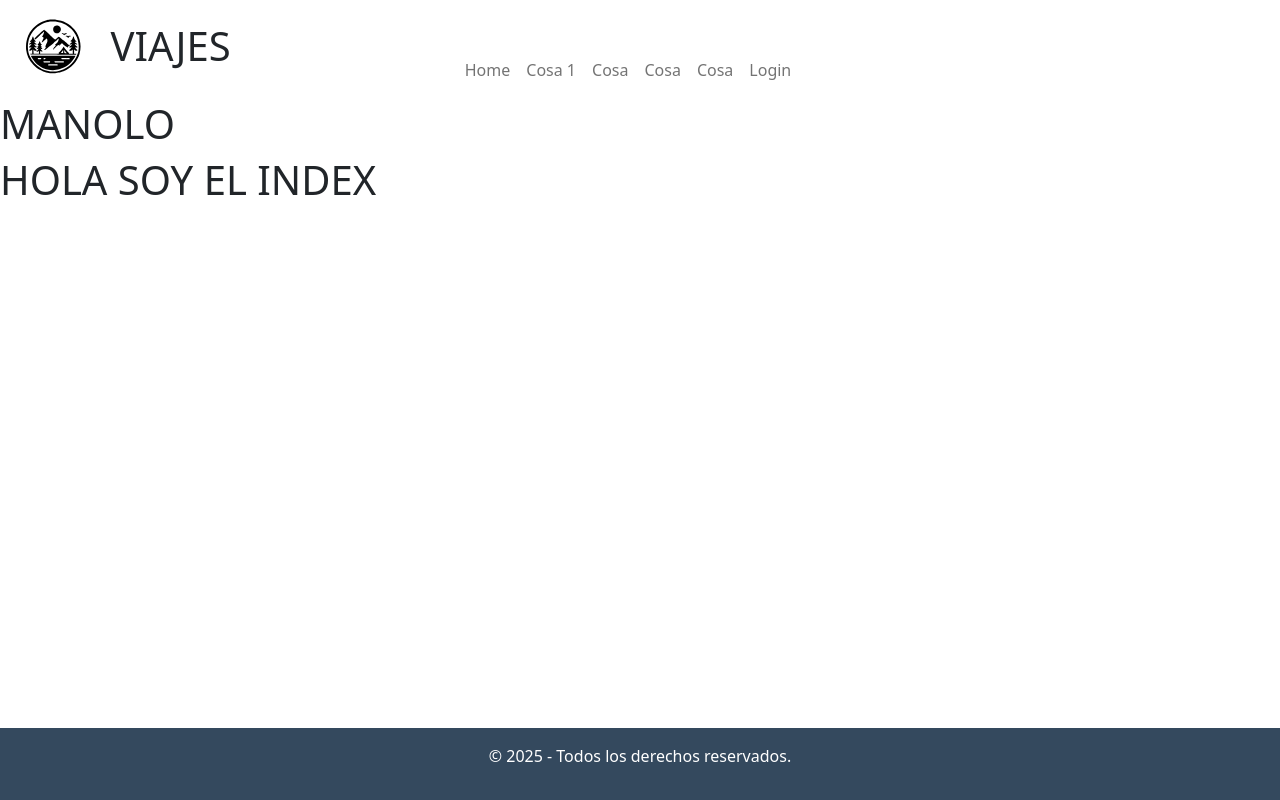
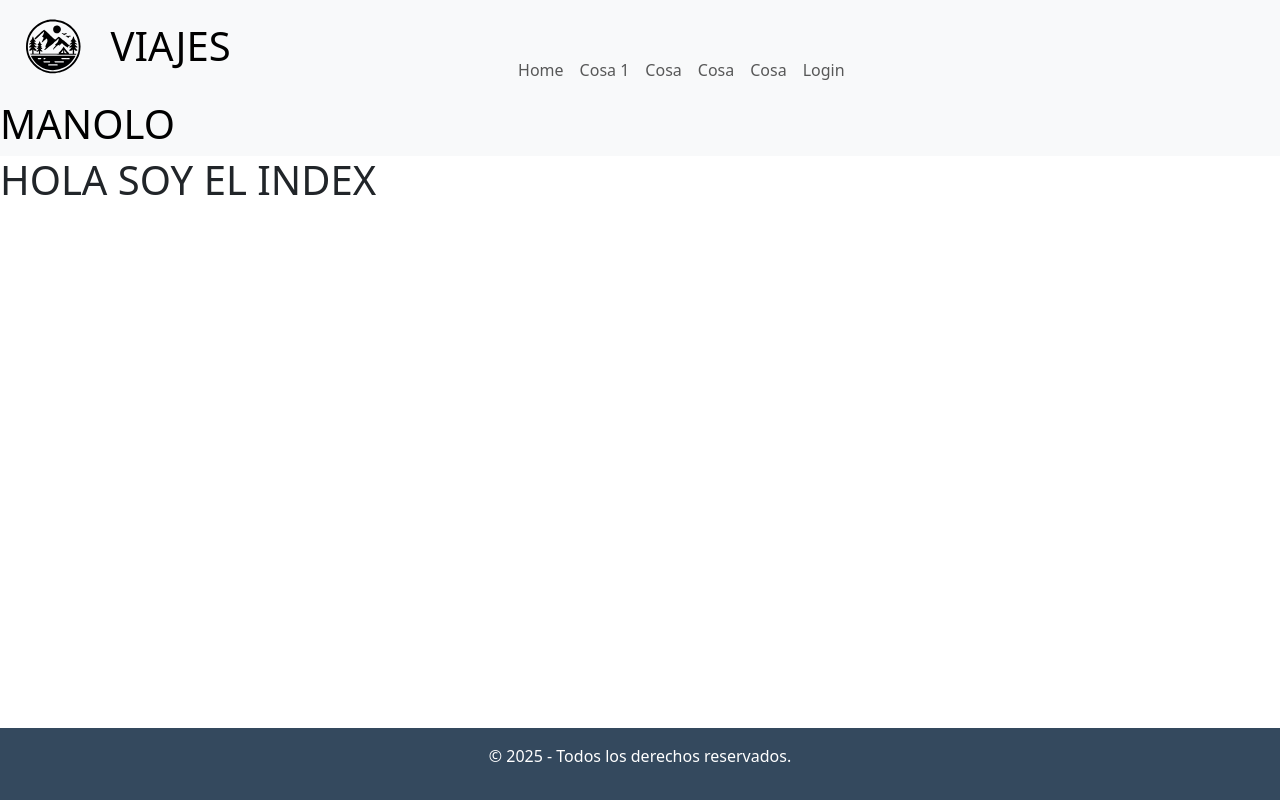
Before and after one commit to sudoRaul/Proyecto-Free-Tours-Vue, a Vue app: page / in a window 1280 px wide. Built offline with nearby package versions, Linux system fonts and the light colour scheme.

Commit message:
Bootstrap y modal añadidos

```diff
--- a/index.html
+++ b/index.html
@@ -3,9 +3,10 @@
   <head>
     <meta charset="UTF-8">
     <link rel="icon" href="/favicon.ico">
-    <link href="https://cdn.jsdelivr.net/npm/bootstrap@5.0.2/dist/css/bootstrap.min.css" rel="stylesheet" integrity="sha384-EVSTQN3/azprG1Anm3QDgpJLIm9Nao0Yz1ztcQTwFspd3yD65VohhpuuCOmLASjC" crossorigin="anonymous">
+    <link href="https://cdn.jsdelivr.net/npm/bootstrap@5.3.2/dist/css/bootstrap.min.css" rel="stylesheet">
+    <script src="https://cdn.jsdelivr.net/npm/bootstrap@5.3.2/dist/js/bootstrap.bundle.min.js" defer></script>
     <meta name="viewport" content="width=device-width, initial-scale=1.0">
-    <title>Vite App</title>
+    <title>Tours, visitas turísticas </title>
   </head>
   <body>
     <div id="app"></div>
--- a/package.json
+++ b/package.json
@@ -9,6 +9,7 @@
     "preview": "vite preview"
   },
   "dependencies": {
+    "bootstrap": "^5.3.3",
     "vue": "^3.5.13",
     "vue-router": "^4.5.0"
   },
--- a/src/components/Header.vue
+++ b/src/components/Header.vue
@@ -1,76 +1,101 @@
 <script setup>
-import {ref} from "vue"
-import router from "../router"
-const emit = defineEmits(["sesionCerrada"])
+import { ref } from "vue";
+import router from "../router";
+const emit = defineEmits(["sesionCerrada"]);
 
- const props=defineProps({
+const props = defineProps({
   title: String,
   usuarioAutenticado: Object,
   datosUsuario: Object
 });
 
-
-
-function irHome() {
-  router.push("./")
-}
-function irLogin() {
-  router.push("./login")
+// Método para cerrar sesión
+function cerrarSesion() {
+  emit("sesionCerrada", null);
+  localStorage.removeItem("sesion");
 }
 
+// Referencia para el modal
+const modalLogin = ref(null);
 
-
-function cerrarSesion() {
-  emit("sesionCerrada", null)
-  localStorage.removeItem("sesion")
-
-//TODO: HABRÍA QUE NOTIFICAR A APP.VUE CON UN EMIT PARA QUE SEPA QUE LA SESIÓN ESTÁ CERRADA
-
+// Función para mostrar el modal
+function abrirModalLogin() {
+  const modal = new bootstrap.Modal(modalLogin.value);
+  modal.show();
 }
 </script>
 
+<template>
+  <header class="bg-light text-black align-items-center row">
+    <div class="row">
+      <h1 class="col-4">
+        <img src="@/images/logo.svg" alt="Logotipo" width="100px" height="100px" />
+        {{ title }}
+      </h1>
 
-<template>
-    <header class="bg-ligth text-black align-items-center row ">
-        <div class="row">
-
-          <h1 class="col-3"> <img src="@/images/logo.svg" alt="Logotipo" width="100px" height="100px"> {{ title }}</h1>
-
-        <div class="navbar navbar-expand-lg navbar-light col-6 pb-4">
-
-          <div class="collapse navbar-collapse align-items-center justify-content-center " id="navbarSupportedContent">
+      <div class="navbar navbar-expand-lg navbar-light col-5 pb-4">
+        <div class="collapse navbar-collapse align-items-center justify-content-center" id="navbarSupportedContent">
           <ul class="navbar-nav mr-auto">
-                <li class="nav-item" @click="irHome">
-                      <a class="nav-link" @click="irHome" href="#">Home</a>
+            <li class="nav-item">
+              <a class="nav-link" @click.prevent="router.push('./')" href="#">Home</a>
             </li>
-                  <li class="nav-item ">
+            <li class="nav-item">
               <a class="nav-link" href="#">Cosa 1</a>
             </li>
-                  <li class="nav-item ">
-                      <a class="nav-link" href="#">Cosa</a>
-                  </li>
-                  <li class="nav-item ">
+            <li class="nav-item">
               <a class="nav-link" href="#">Cosa</a>
             </li>
             <li class="nav-item">
               <a class="nav-link" href="#">Cosa</a>
             </li>
-
-                  <li v-if="!datosUsuario" class="nav-item" @click="irLogin">
-                      <a class="nav-link " href="#">Login</a>
+            <li class="nav-item">
+              <a class="nav-link" href="#">Cosa</a>
+            </li>
+            <li v-if="!datosUsuario" class="nav-item">
+              <a class="nav-link" href="#" @click.prevent="abrirModalLogin">Login</a>
             </li>
           </ul>
         </div>
       </div>
+
       <div v-if="usuarioAutenticado" class="col-3 mt-4">
-          <span>Bienvenid@, {{ usuarioAutenticado?.usuario }} ({{ usuarioAutenticado?.rol }}) <button @click="cerrarSesion" class="btn btn-danger">Cerrar Sesión</button></span>
-
+        <span>
+          Bienvenid@, {{ usuarioAutenticado?.usuario }} ({{ usuarioAutenticado?.rol }})
+          <button @click="cerrarSesion" class="btn btn-danger">Cerrar Sesión</button>
+        </span>
       </div>
     </div>
   </header>
+
+  <!-- Modal de Login -->
+  <div ref="modalLogin" class="modal fade" tabindex="-1" aria-hidden="true">
+    <div class="modal-dialog">
+      <div class="modal-content">
+        <div class="modal-header">
+          <h5 class="modal-title">Iniciar Sesión</h5>
+          <button type="button" class="btn-close" data-bs-dismiss="modal" aria-label="Close"></button>
+        </div>
+        <div class="modal-body">
+          <form>
+            <div class="mb-3">
+              <label for="email" class="form-label">Correo electrónico</label>
+              <input type="email" class="form-control" id="email" placeholder="Ingrese su email" />
+            </div>
+            <div class="mb-3">
+              <label for="password" class="form-label">Contraseña</label>
+              <input type="password" class="form-control" id="password" placeholder="Ingrese su contraseña" />
+            </div>
+          </form>
+        </div>
+        <div class="modal-footer">
+          <button type="button" class="btn btn-secondary" data-bs-dismiss="modal">Cerrar</button>
+          <button type="button" class="btn btn-primary">Iniciar Sesión</button>
+        </div>
+      </div>
+    </div>
+  </div>
 </template>
 
-
 <style scoped>
-
+/* Puedes agregar estilos personalizados si es necesario */
 </style>
--- a/src/main.js
+++ b/src/main.js
@@ -3,6 +3,7 @@ import './assets/main.css'
 import { createApp } from 'vue'
 import App from './App.vue'
 import router from "./router"
-
+import 'bootstrap/dist/css/bootstrap.min.css';
+import 'bootstrap/dist/js/bootstrap.bundle.min.js';
 
 createApp(App).use(router).mount('#app')
```
Also changed, not shown: 1 other file (tests, documents, lock files or other folders). Lines whose indentation alone changed are shown as unchanged.
